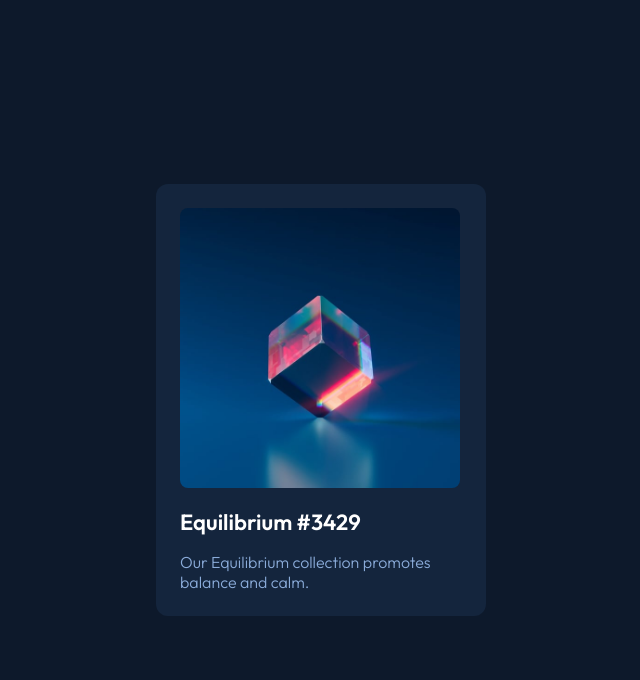
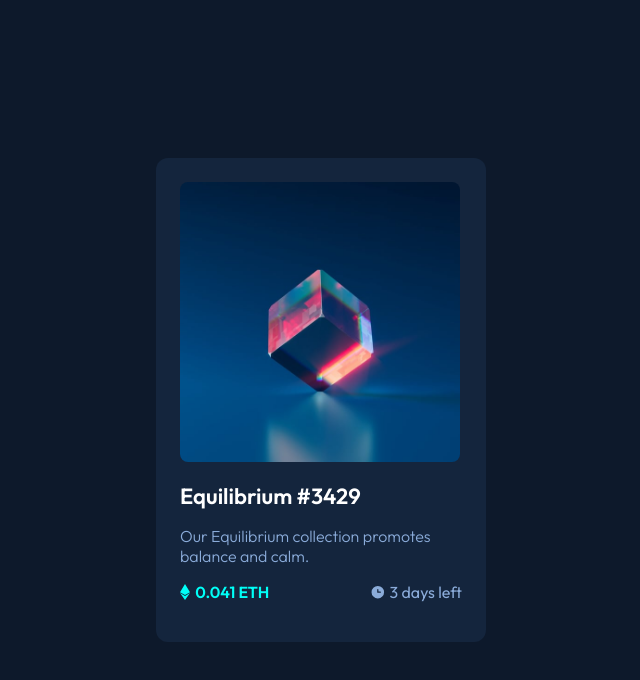
Before and after one commit to acamposlucas/nft-preview-card-component, a React (Create React App) app: page / in a window 1280 px wide. Shown: the top 680 px of the page, without its empty margins (319-959 px from the left). Built offline with nearby package versions, Linux system fonts and the light colour scheme.

Commit message:
create Card nft information component

```diff
--- a/src/components/Card/index.tsx
+++ b/src/components/Card/index.tsx
@@ -1,4 +1,13 @@
-import { Container, Image, Title, TitleID, Text } from "./styles";
+import {
+  Container,
+  Image,
+  Title,
+  TitleID,
+  Text,
+  NFTInformation,
+  NFTPrice,
+  NFTTimer,
+} from "./styles";
 import imageEquilibrium from "../../assets/images/image-equilibrium.jpg";
 import { ReactComponent as LogoNFT } from "../../assets/images/icon-view.svg";
 export default function Card() {
@@ -9,6 +18,10 @@ export default function Card() {
         Equilibrium <TitleID>#3429</TitleID>
       </Title>
       <Text>Our Equilibrium collection promotes balance and calm.</Text>
+      <NFTInformation>
+        <NFTPrice>0.041 ETH</NFTPrice>
+        <NFTTimer>3 days left</NFTTimer>
+      </NFTInformation>
     </Container>
   );
 }
--- a/src/components/Card/styles.ts
+++ b/src/components/Card/styles.ts
@@ -1,4 +1,6 @@
 import styled from "styled-components";
+import ethereum from "../../assets/images/icon-ethereum.svg";
+import timer from "../../assets/images/icon-clock.svg";
 
 export const Container = styled.div`
   background-color: var(--card-bg);
@@ -29,3 +31,45 @@ export const Text = styled.p`
   color: var(--soft-blue);
   font-weight: var(--light);
 `;
+
+export const NFTInformation = styled.div`
+  display: flex;
+  align-items: center;
+  justify-content: space-between;
+  margin: 1rem 0;
+`;
+
+export const NFTPrice = styled.span`
+  color: var(--cyan);
+  font-weight: bold;
+  display: flex;
+  align-items: center;
+
+  &:before {
+    content: "";
+    background-image: url(${ethereum});
+    background-repeat: no-repeat;
+    background-size: contain;
+    width: 12px;
+    height: 16px;
+    display: block;
+    margin-right: 0.2rem;
+  }
+`;
+
+export const NFTTimer = styled.span`
+  color: var(--soft-blue);
+  display: flex;
+  align-items: center;
+
+  &:before {
+    content: "";
+    background-image: url(${timer});
+    background-repeat: no-repeat;
+    background-size: contain;
+    width: 16px;
+    height: 16px;
+    display: block;
+    margin-right: 0.2rem;
+  }
+`;
```
